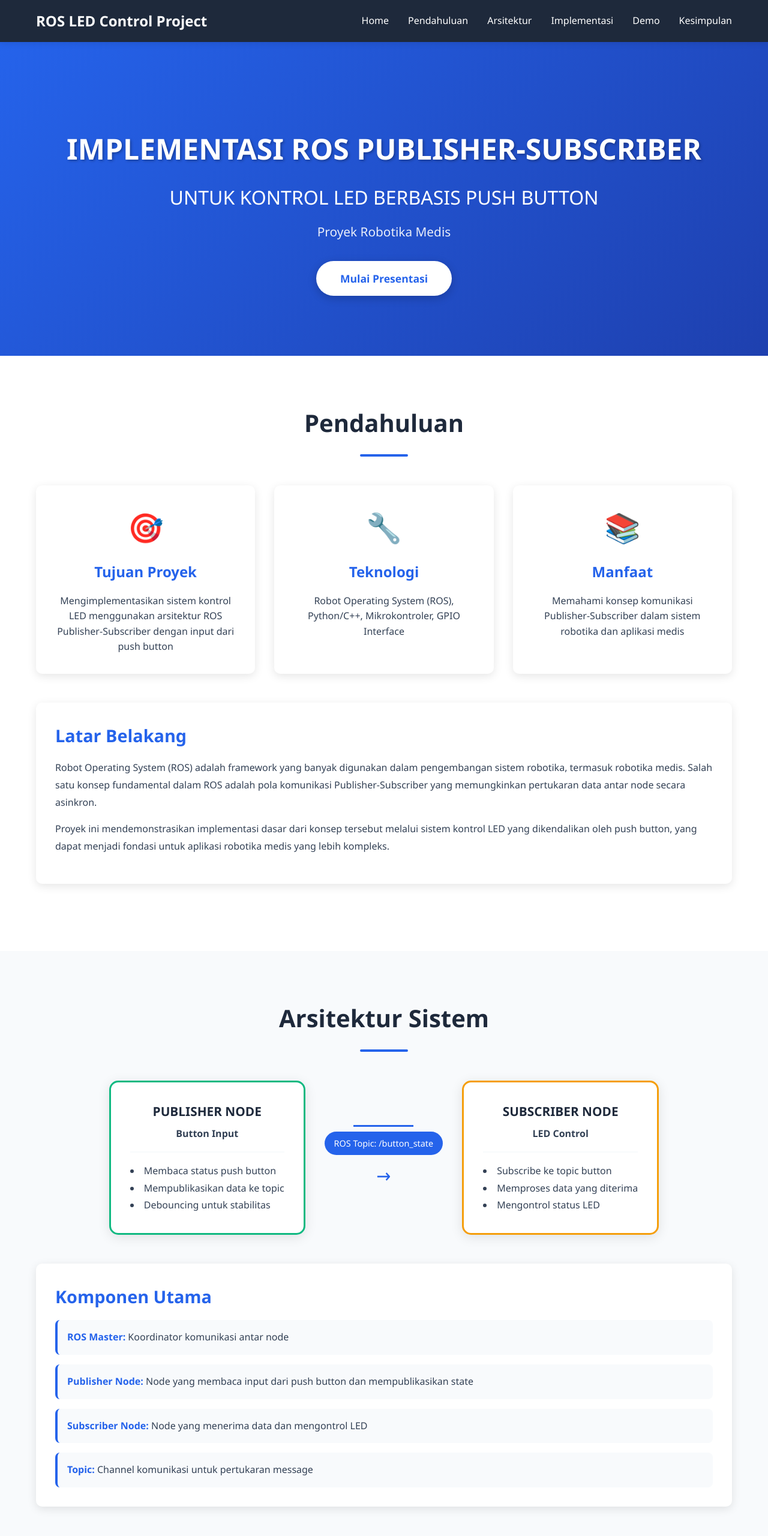
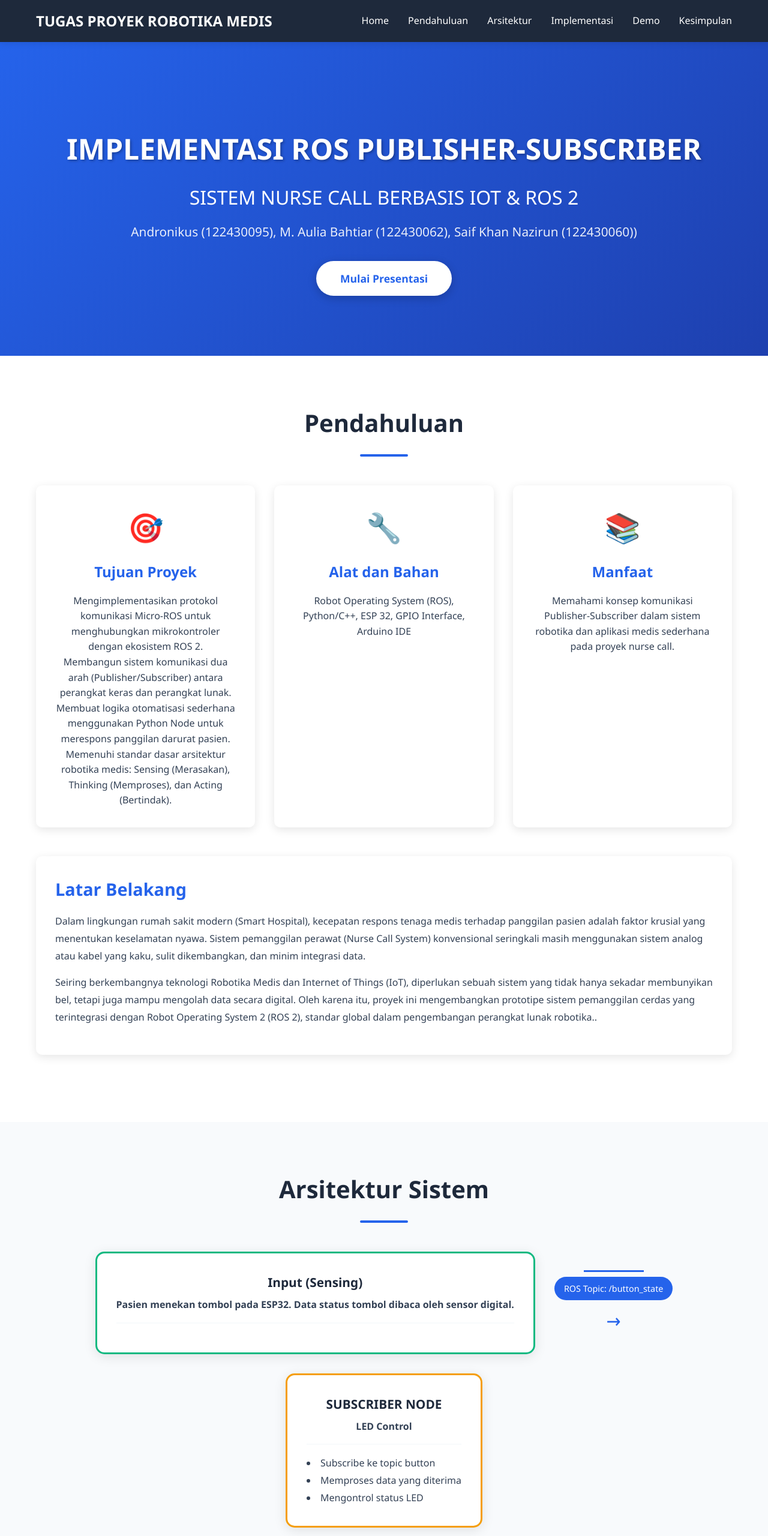
Before and after one commit to andronikus122430095-glitch/RobotikaMedis.github.io, a plain HTML site: page index.html in a window 1280 px wide. Shown: the top 2560 px of the page at 60% size. Drawn offline with Linux system fonts and the light colour scheme.

Commit message:
Revise project details for IoT & ROS 2 integration
Updated project title and descriptions to reflect new focus on IoT and ROS 2. Modified project goals, background, and steps for clarity and relevance.

```diff
--- a/index.html
+++ b/index.html
@@ -9,7 +9,7 @@
 <body>
     <nav class="navbar">
         <div class="container">
-            <div class="nav-brand">ROS LED Control Project</div>
+            <div class="nav-brand">TUGAS PROYEK ROBOTIKA MEDIS</div>
             <ul class="nav-menu">
                 <li><a href="#home">Home</a></li>
                 <li><a href="#introduction">Pendahuluan</a></li>
@@ -26,8 +26,8 @@
         <div class="container">
             <div class="hero-content">
                 <h1 class="hero-title">IMPLEMENTASI ROS PUBLISHER-SUBSCRIBER</h1>
-                <h2 class="hero-subtitle">UNTUK KONTROL LED BERBASIS PUSH BUTTON</h2>
-                <p class="hero-description">Proyek Robotika Medis</p>
+                <h2 class="hero-subtitle">SISTEM NURSE CALL BERBASIS IOT & ROS 2</h2>
+                <p class="hero-description">Andronikus (122430095), M. Aulia Bahtiar (122430062), Saif Khan Nazirun (122430060))</p>
                 <a href="#introduction" class="btn-primary">Mulai Presentasi</a>
             </div>
         </div>
@@ -41,23 +41,26 @@
                 <div class="card">
                     <div class="card-icon">🎯</div>
                     <h3>Tujuan Proyek</h3>
-                    <p>Mengimplementasikan sistem kontrol LED menggunakan arsitektur ROS Publisher-Subscriber dengan input dari push button</p>
+                    <p>Mengimplementasikan protokol komunikasi Micro-ROS untuk menghubungkan mikrokontroler dengan ekosistem ROS 2.</p>
+                    <p>Membangun sistem komunikasi dua arah (Publisher/Subscriber) antara perangkat keras dan perangkat lunak.</p>
+                    <p>Membuat logika otomatisasi sederhana menggunakan Python Node untuk merespons panggilan darurat pasien.</p>
+                    <p>Memenuhi standar dasar arsitektur robotika medis: Sensing (Merasakan), Thinking (Memproses), dan Acting (Bertindak).</p>
                 </div>
                 <div class="card">
                     <div class="card-icon">🔧</div>
-                    <h3>Teknologi</h3>
-                    <p>Robot Operating System (ROS), Python/C++, Mikrokontroler, GPIO Interface</p>
+                    <h3>Alat dan Bahan</h3>
+                    <p>Robot Operating System (ROS), Python/C++, ESP 32, GPIO Interface, Arduino IDE</p>
                 </div>
                 <div class="card">
                     <div class="card-icon">📚</div>
                     <h3>Manfaat</h3>
-                    <p>Memahami konsep komunikasi Publisher-Subscriber dalam sistem robotika dan aplikasi medis</p>
+                    <p>Memahami konsep komunikasi Publisher-Subscriber dalam sistem robotika dan aplikasi medis sederhana pada proyek nurse call.</p>
                 </div>
             </div>
             <div class="content-box">
                 <h3>Latar Belakang</h3>
-                <p>Robot Operating System (ROS) adalah framework yang banyak digunakan dalam pengembangan sistem robotika, termasuk robotika medis. Salah satu konsep fundamental dalam ROS adalah pola komunikasi Publisher-Subscriber yang memungkinkan pertukaran data antar node secara asinkron.</p>
-                <p>Proyek ini mendemonstrasikan implementasi dasar dari konsep tersebut melalui sistem kontrol LED yang dikendalikan oleh push button, yang dapat menjadi fondasi untuk aplikasi robotika medis yang lebih kompleks.</p>
+                <p>Dalam lingkungan rumah sakit modern (Smart Hospital), kecepatan respons tenaga medis terhadap panggilan pasien adalah faktor krusial yang menentukan keselamatan nyawa. Sistem pemanggilan perawat (Nurse Call System) konvensional seringkali masih menggunakan sistem analog atau kabel yang kaku, sulit dikembangkan, dan minim integrasi data.</p>
+                <p>Seiring berkembangnya teknologi Robotika Medis dan Internet of Things (IoT), diperlukan sebuah sistem yang tidak hanya sekadar membunyikan bel, tetapi juga mampu mengolah data secara digital. Oleh karena itu, proyek ini mengembangkan prototipe sistem pemanggilan cerdas yang terintegrasi dengan Robot Operating System 2 (ROS 2), standar global dalam pengembangan perangkat lunak robotika..</p>
             </div>
         </div>
     </section>
@@ -68,14 +71,9 @@
             <h2 class="section-title">Arsitektur Sistem</h2>
             <div class="architecture-diagram">
                 <div class="arch-box publisher">
-                    <h4>PUBLISHER NODE</h4>
-                    <p>Button Input</p>
+                    <h4>Input (Sensing)</h4>
+                    <p>Pasien menekan tombol pada ESP32. Data status tombol dibaca oleh sensor digital.</p>
                     <div class="node-detail">
-                        <ul>
-                            <li>Membaca status push button</li>
-                            <li>Mempublikasikan data ke topic</li>
-                            <li>Debouncing untuk stabilitas</li>
-                        </ul>
                     </div>
                 </div>
                 <div class="arch-arrow">
@@ -197,36 +195,31 @@ if __name__ == '__main__':
                     <div class="step">
                         <div class="step-number">1</div>
                         <div class="step-content">
-                            <h4>Setup ROS Environment</h4>
-                            <p>Install ROS dan buat workspace catkin</p>
+                            <h4>Persiapan Lingkungan Software (ROS 2 & WSL)</h4>
                         </div>
                     </div>
                     <div class="step">
                         <div class="step-number">2</div>
                         <div class="step-content">
-                            <h4>Buat Package</h4>
-                            <p>Buat ROS package dengan dependencies yang diperlukan</p>
+                            <h4>Konfigurasi Jaringan & Keamanan</h4>
                         </div>
                     </div>
                     <div class="step">
                         <div class="step-number">3</div>
                         <div class="step-content">
-                            <h4>Implementasi Nodes</h4>
-                            <p>Tulis kode untuk publisher dan subscriber nodes</p>
+                            <h4>Perakitan Perangkat Keras (Hardware)</h4>
                         </div>
                     </div>
                     <div class="step">
                         <div class="step-number">4</div>
                         <div class="step-content">
-                            <h4>Konfigurasi Hardware</h4>
-                            <p>Hubungkan push button dan LED ke GPIO pins</p>
+                            <h4>Pemrograman Firmware (ESP32)</h4>
                         </div>
                     </div>
                     <div class="step">
                         <div class="step-number">5</div>
                         <div class="step-content">
-                            <h4>Testing & Debug</h4>
-                            <p>Jalankan nodes dan verifikasi komunikasi</p>
+                            <h4>Pemrograman Logic Node (Laptop)</h4>
                         </div>
                     </div>
                 </div>
```
